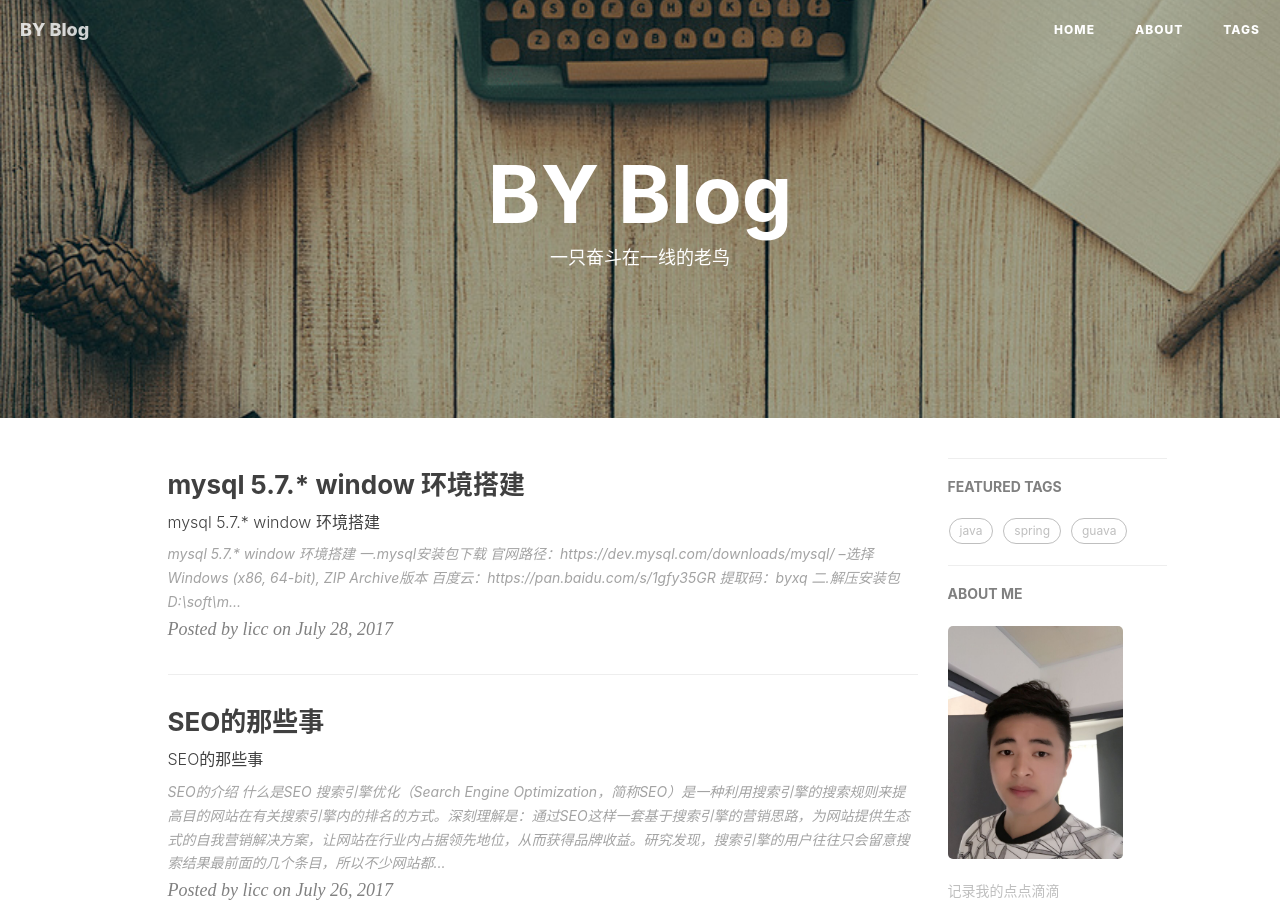
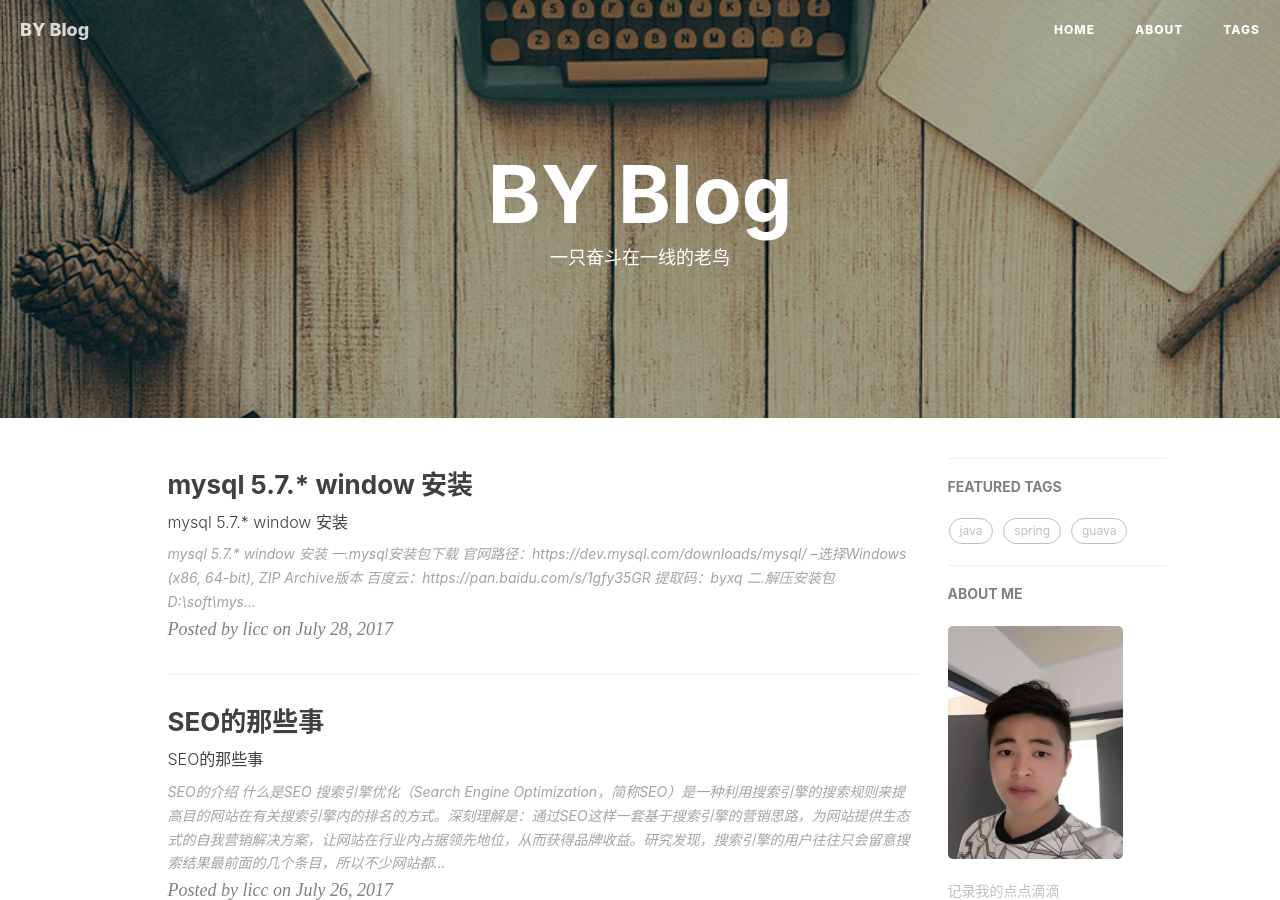
Before and after one commit to licc168/licc168.github.io, a Jekyll site: the page built from index.html, in a window 1280 px wide and 900 px high. Built offline with Jekyll 4.4.1, drawn with Linux system fonts in a browser that asks for light colours; nearby versions of some CDN libraries; the list of posts is cut into pages by our own code; comment, search, counter and statistics services are not loaded.

```diff
--- a/_posts/2017-07-28-mysql.md
+++ b/_posts/2017-07-28-mysql.md
@@ -1,9 +1,9 @@
 ---
 layout:     post
-title:      mysql 5.7.* window 环境搭建
-subtitle:   mysql 5.7.* window 环境搭建
-keyword:     mysql,环境搭建
-description :  mysql 5.7.19 window 环境搭建
+title:      mysql 5.7.* window 安装
+subtitle:   mysql 5.7.* window 安装
+keyword:     mysql,mysql环境搭建
+description :  mysql 5.7.19 window 安装
 date:       2017-07-28
 author:     licc
 header-img: img/post_bg_debug.png
@@ -11,10 +11,9 @@
 catalog: true
 tags:
     - mysql
-    - 环境搭建
 ---
 
-## mysql 5.7.* window 环境搭建
+## mysql 5.7.* window 安装
 
 #### 一.mysql安装包下载
 - 官网路径：https://dev.mysql.com/downloads/mysql/   --选择Windows (x86, 64-bit), ZIP Archive版本
```
